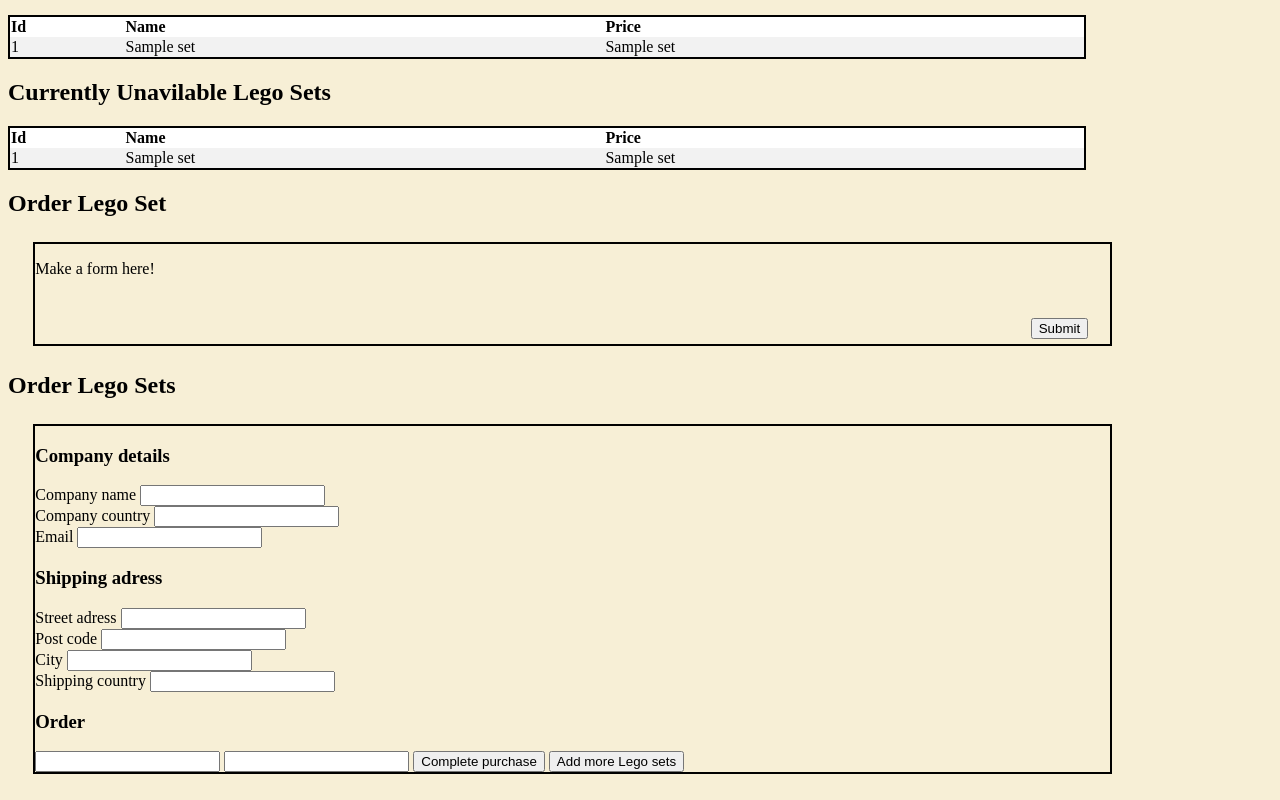
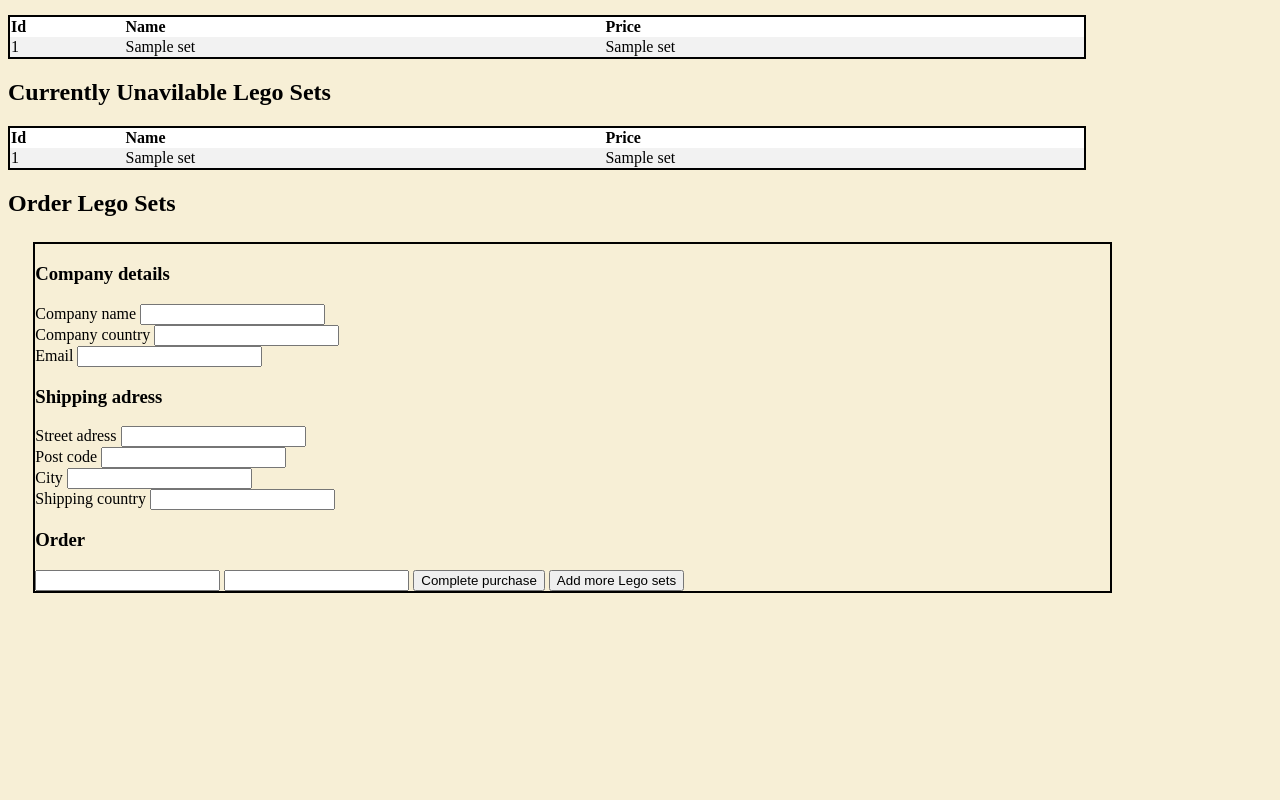
Before and after one commit to s02blom/LegoWebStore, a Flask app: template LegoWebStore/app/templates/frontpage.html in a window 1280 px wide. Shown: the part 221-1021 px from the top of the page. After the commit the page ends 814 px from the top, so only its background shows below. Run offline with Flask 3, Linux system fonts and the light colour scheme; the template is opened without the code that fills it: most values are stand-ins (such as "Sample title", 1, 10 or a date in 2020); form fields are guessed from the names that the template uses.

Commit message:
Remove extra box from merge

```diff
--- a/LegoWebStore/app/templates/frontpage.html
+++ b/LegoWebStore/app/templates/frontpage.html
@@ -42,14 +42,6 @@
                 </tr>
             {%endfor%}
         </table>
-    </div>
-
-    <h2>Order Lego Set</h2>
-    <div class="box">
-        <p>Make a form here!</p>
-        <div class="button">
-            <button type="button">Submit</button>
-        </div>
     </div>
 
     <h2>Order Lego Sets</h2>
```
